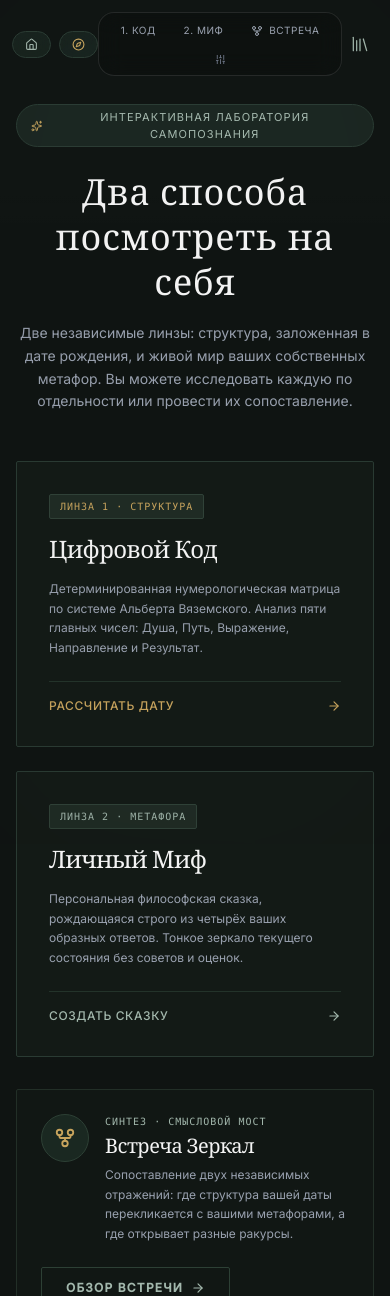
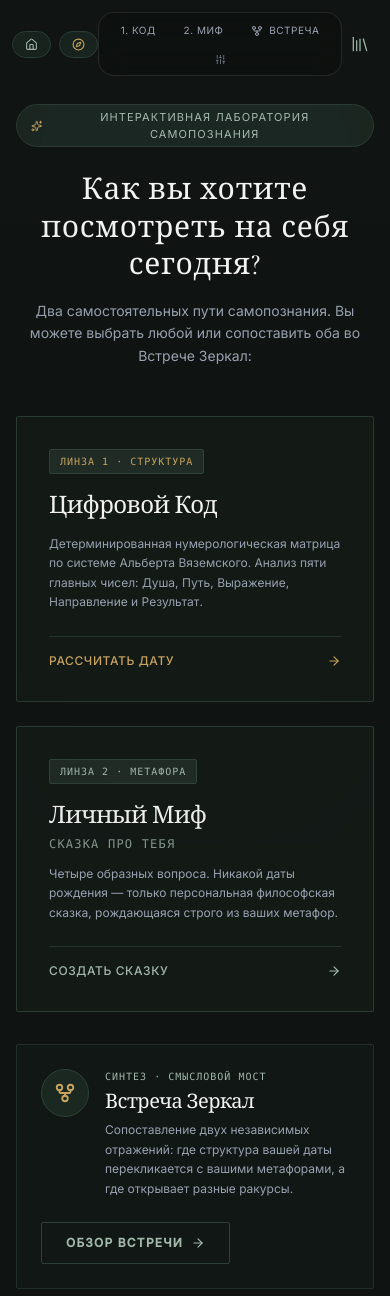
Before and after one commit to gnabriverner-pixel/Zerkalo, a React (Vite) app: page / in a window 390 px wide. Shown: the top 1296 px of the page. Built offline with nearby package versions, Linux system fonts and the light colour scheme.

Commit message:
feat: update copy and typography in LabEntryView
Refine headline and subtitle for better engagement and adjust typography responsiveness for improved layout.

```diff
--- a/src/components/LabEntryView.tsx
+++ b/src/components/LabEntryView.tsx
@@ -48,9 +48,9 @@ export function LabEntryView({
           initial={{ opacity: 0, y: 10 }}
           animate={{ opacity: 1, y: 0 }}
           transition={{ delay: 0.1 }}
-          className="font-serif text-4xl sm:text-6xl text-[#F4F4F4] mb-4 tracking-wide font-normal max-w-2xl leading-tight"
+          className="font-serif text-3xl sm:text-5xl lg:text-6xl text-[#F4F4F4] mb-4 tracking-wide font-normal max-w-3xl leading-tight"
         >
-          Два способа посмотреть на себя
+          Как вы хотите посмотреть на себя сегодня?
         </motion.h1>
 
         {/* Subtitle */}
@@ -58,9 +58,9 @@ export function LabEntryView({
           initial={{ opacity: 0, y: 10 }}
           animate={{ opacity: 1, y: 0 }}
           transition={{ delay: 0.2 }}
-          className="text-sm sm:text-base text-gray-400 max-w-xl mb-12 leading-relaxed"
+          className="text-sm sm:text-base text-gray-400 max-w-2xl mb-12 leading-relaxed"
         >
-          Две независимые линзы: структура, заложенная в дате рождения, и живой мир ваших собственных метафор. Вы можете исследовать каждую по отдельности или провести их сопоставление.
+          Два самостоятельных пути самопознания. Вы можете выбрать любой или сопоставить оба во Встрече Зеркал:
         </motion.p>
 
         {/* TWO LENSES GRID */}
@@ -120,11 +120,14 @@ export function LabEntryView({
                 )}
               </div>
 
-              <h2 className="font-serif text-2xl text-[#F4F4F4] group-hover:text-[#A3B8AD] transition-colors mb-3">
+              <h2 className="font-serif text-2xl text-[#F4F4F4] group-hover:text-[#A3B8AD] transition-colors mb-1">
                 Личный Миф
               </h2>
+              <div className="text-xs text-[#A3B8AD]/80 uppercase tracking-widest font-mono mb-3">
+                Сказка про тебя
+              </div>
               <p className="text-xs sm:text-sm text-gray-400 leading-relaxed mb-6">
-                Персональная философская сказка, рождающаяся строго из четырёх ваших образных ответов. Тонкое зеркало текущего состояния без советов и оценок.
+                Четыре образных вопроса. Никакой даты рождения — только персональная философская сказка, рождающаяся строго из ваших метафор.
               </p>
             </div>
 
```
